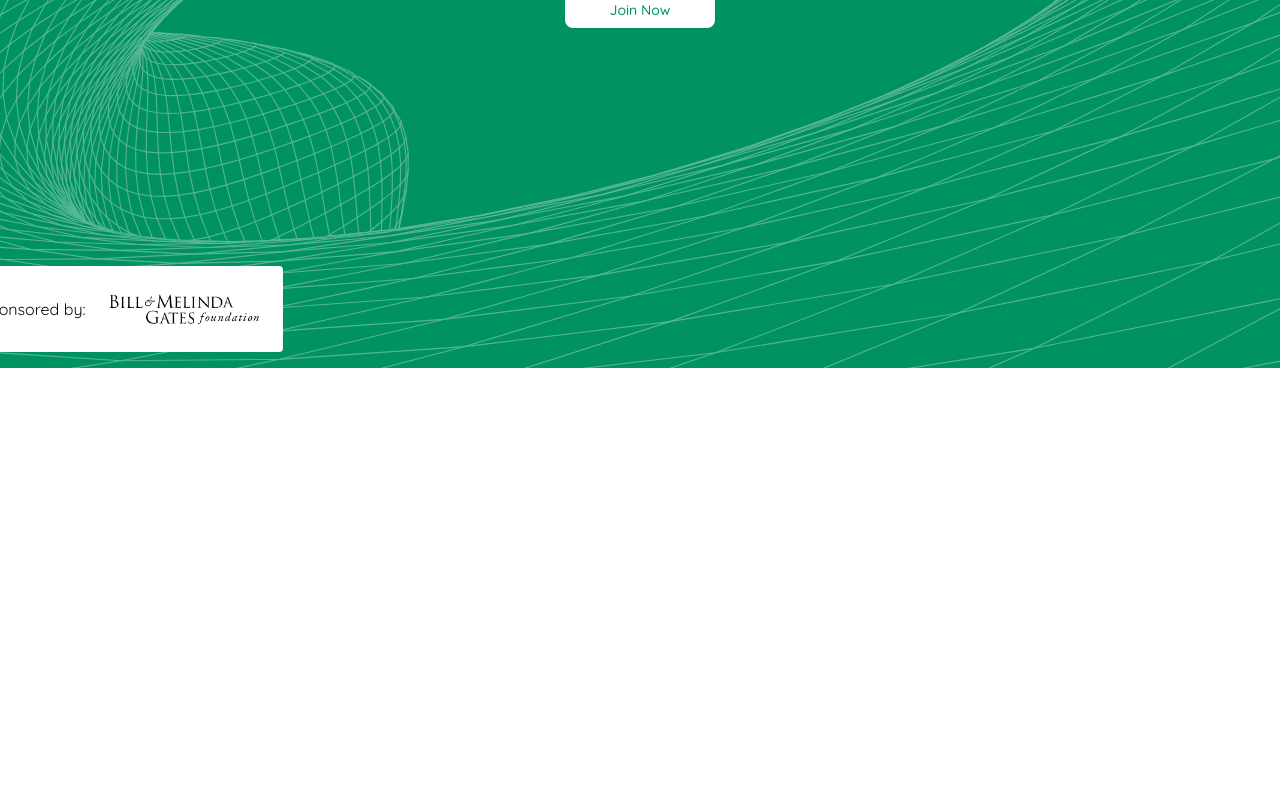
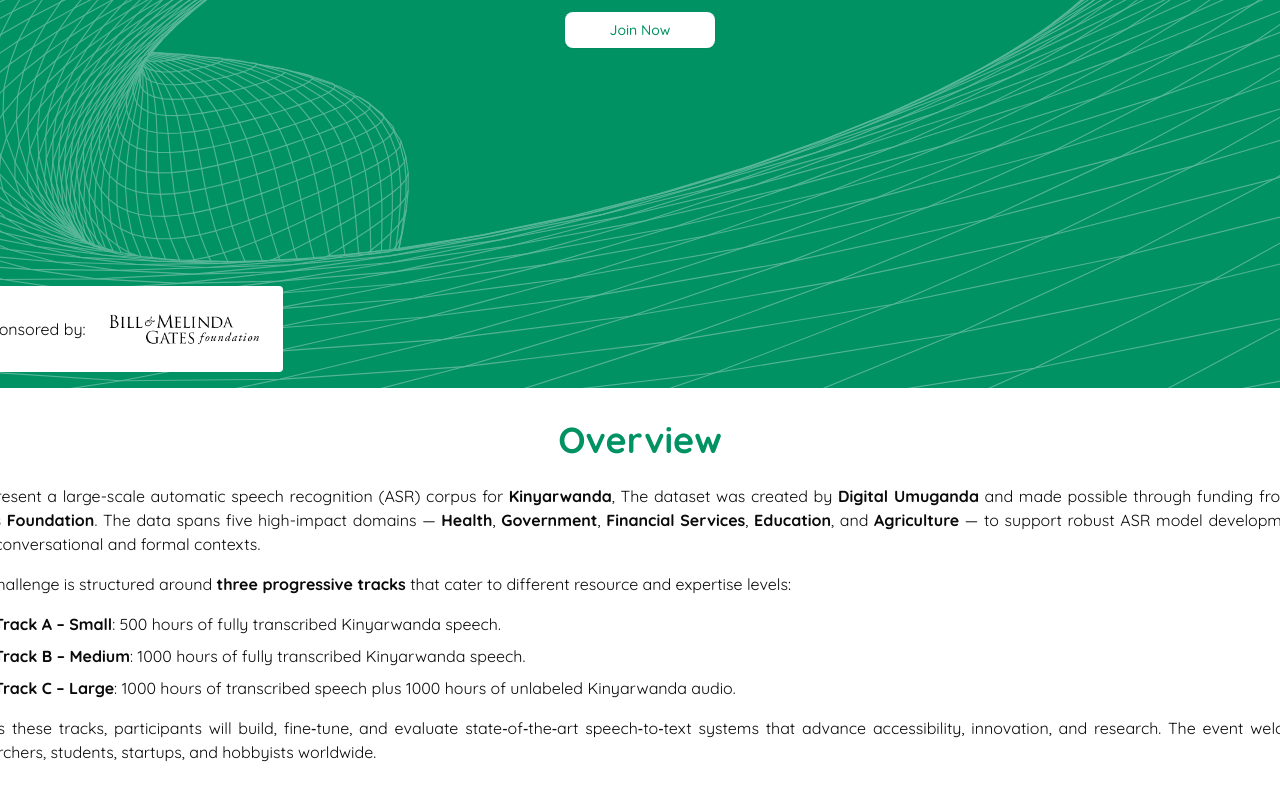
Before and after one commit to Digital-Umuganda/kasr_hackathon, a React (Vite) app: page / in a window 1280 px wide. Shown: the part 512-1312 px from the top of the page. Before the commit the page ends 880 px from the top, so only its background shows below. Built offline with nearby package versions, Linux system fonts and the light colour scheme.

Commit message:
overview

```diff
--- a/src/App.tsx
+++ b/src/App.tsx
@@ -1,12 +1,17 @@
 // Components
-import Nav from "./components/nav";
-import Hero from "./components/hero";
+import Nav from "./components/sections/nav";
+import Hero from "./components/sections/hero";
+import Overview from "./components/sections/overview";
+import Width from "./components/width";
 
 function App() {
   return (
-    <main className="w-full h-auto flex flex-col items-center px-4">
+    <main className="w-full h-auto flex flex-col items-center px-4 mb-10">
       <Nav />
       <Hero />
+      <Width className="flex flex-col gap-8 px-4">
+        <Overview />
+      </Width>
     </main>
   );
 }
--- a/src/components/nav.tsx
+++ /dev/null
@@ -1,18 +0,0 @@
-// Assets
-import logo from "../assets/logo.svg";
-
-// Components
-import { Button } from "./ui/button";
-
-const Nav = () => {
-  return (
-    <nav className="w-[1400px] h-[80px] flex flex-row items-center justify-between px-4">
-      <img src={logo} alt="logo" className="w-[130px]" />
-      <Button className="w-[130px] h-[35px] bg-[#009263] cursor-pointer">
-        Join Now
-      </Button>
-    </nav>
-  );
-};
-
-export default Nav;
--- a/src/components/hero.tsx
+++ b/src/components/sections/hero.tsx
@@ -1,20 +1,22 @@
 // Assets
-import gates from "../assets/gates.png";
+import gates from "../../assets/gates.png";
 
 // Components
-import { Button } from "./ui/button";
+import Width from "../width";
+import Title from "../title";
+import { Button } from "../ui/button";
 
 const Hero = () => {
   return (
-    <section className="w-[1400px] h-[800px] bg-[#009263] rounded-lg relative flex flex-col items-center overflow-hidden">
+    <Width className="h-[800px] bg-[#009263] rounded-lg relative flex flex-col items-center overflow-hidden mb-8">
       <div
         aria-hidden="true"
         className="absolute inset-0 bg-[url('/waves.svg')] bg-cover bg-no-repeat opacity-35 bg-fixed"
       />
       <div className="z-10 w-2/3 flex flex-col items-center justify-center gap-5 mt-56">
-        <p className="text-5xl text-center font-bold text-white leading-14">
+        <Title className="text-white">
           Kinyarwanda Automatic Speech Recognition Hackathon.
-        </p>
+        </Title>
         <p className="text-white text-center w-5/6">
           Create robust ASR models capable of performing reliably across various
           domains (healthcare, education, agriculture, financial services, and
@@ -26,7 +28,7 @@ const Hero = () => {
         <p>Sponsored by:</p>
         <img src={gates} alt="gates" className="w-[150px]" />
       </div>
-    </section>
+    </Width>
   );
 };
 
--- /dev/null
+++ b/src/components/sections/nav.tsx
@@ -0,0 +1,19 @@
+// Assets
+import logo from "../../assets/logo.svg";
+
+// Components
+import Width from "../width";
+import { Button } from "../ui/button";
+
+const Nav = () => {
+  return (
+    <Width className="h-[100px] flex flex-row items-center justify-between px-4">
+      <img src={logo} alt="logo" className="w-[150px]" />
+      <Button className="w-[130px] h-[35px] bg-[#009263] cursor-pointer">
+        Join Now
+      </Button>
+    </Width>
+  );
+};
+
+export default Nav;
--- /dev/null
+++ b/src/components/sections/overview.tsx
@@ -0,0 +1,52 @@
+// Components
+import Title from "../title";
+
+const Overview = () => {
+  return (
+    <div className="w-full flex flex-col gap-6">
+      <Title className="text-[#009263] text-4xl">Overview</Title>
+      <div className="flex flex-col gap-4">
+        <p className="text-justify">
+          We present a large-scale automatic speech recognition (ASR) corpus for{" "}
+          <span className="font-black">Kinyarwanda</span>, The dataset was
+          created by <span className="font-black">Digital Umuganda</span> and
+          made possible through funding from the{" "}
+          <span className="font-black">Gates Foundation</span>. The data spans
+          five high-impact domains — <span className="font-black">Health</span>,{" "}
+          <span className="font-black">Government</span>,{" "}
+          <span className="font-black">Financial Services</span>,{" "}
+          <span className="font-black">Education</span>, and{" "}
+          <span className="font-black">Agriculture</span> — to support robust
+          ASR model development in both conversational and formal contexts.{" "}
+        </p>
+        <p className="text-justify">
+          The challenge is structured around{" "}
+          <span className="font-black">three progressive tracks</span> that
+          cater to different resource and expertise levels:
+        </p>
+        <ul className="list-disc list-inside pl-4 flex flex-col gap-2">
+          <li className="text-justify">
+            <span className="font-black">Track A – Small</span>: 500 hours of
+            fully transcribed Kinyarwanda speech.
+          </li>
+          <li className="text-justify">
+            <span className="font-black">Track B – Medium</span>: 1000 hours of
+            fully transcribed Kinyarwanda speech.
+          </li>
+          <li className="text-justify">
+            <span className="font-black">Track C – Large</span>: 1000 hours of
+            transcribed speech plus 1000 hours of unlabeled Kinyarwanda audio.
+          </li>
+        </ul>
+        <p className="text-justify">
+          Across these tracks, participants will build, fine‑tune, and evaluate
+          state‑of‑the‑art speech‑to‑text systems that advance accessibility,
+          innovation, and research. The event welcomes researchers, students,
+          startups, and hobbyists worldwide.
+        </p>
+      </div>
+    </div>
+  );
+};
+
+export default Overview;
--- /dev/null
+++ b/src/components/title.tsx
@@ -0,0 +1,20 @@
+import type React from "react";
+
+// Utils
+import { cn } from "@/lib/utils";
+
+const Title = ({
+  children,
+  className,
+}: {
+  className: string;
+  children: React.ReactNode;
+}) => {
+  return (
+    <p className={cn("text-5xl text-center font-bold leading-14", className)}>
+      {children}
+    </p>
+  );
+};
+
+export default Title;
--- /dev/null
+++ b/src/components/width.tsx
@@ -0,0 +1,13 @@
+import { cn } from "@/lib/utils";
+
+const Width = ({
+  children,
+  className,
+}: {
+  className: string;
+  children: React.ReactNode;
+}) => {
+  return <section className={cn(className, "w-[1400px]")}>{children}</section>;
+};
+
+export default Width;
```
